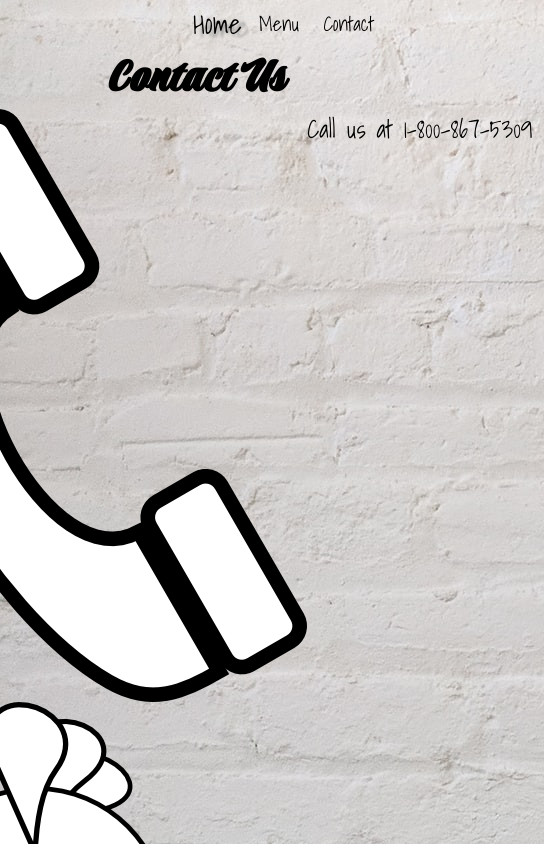
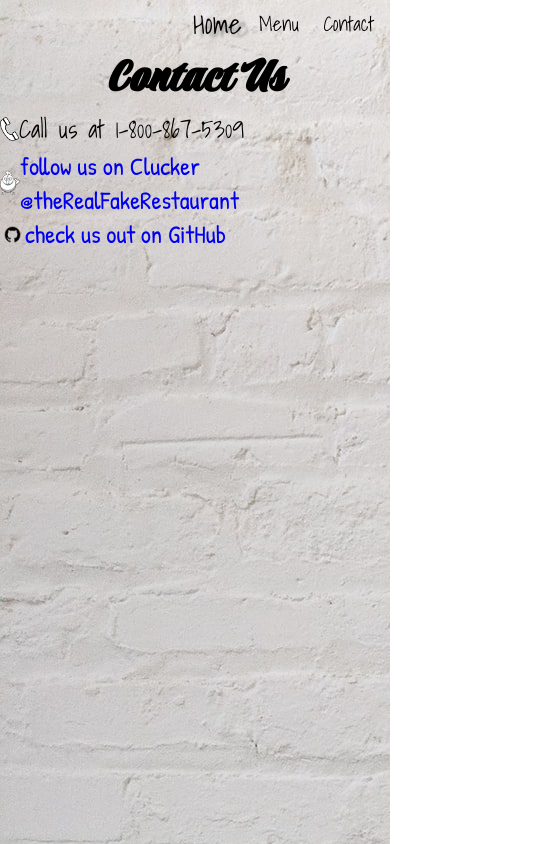
Before and after one commit to palmerusaf/restaurant-page, a website built with webpack: page dist/index.html in a window 390 px wide. Shown: the top 844 px of the page, 544 px wide, since content can reach past the window. Built offline with Linux system fonts and the light colour scheme.

Commit message:
set height of contact logos

```diff
--- a/src/css/style.scss
+++ b/src/css/style.scss
@@ -142,6 +142,15 @@ body {
     }
   }
 }
+.contact__{
+  &item{
+    width: 100%;
+  }
+  &logo{
+    height: 50px;
+    object-fit:scale-down;
+  }
+}
 
 @media only screen and (max-width: 600px) {
   .nav-bar__item {
@@ -177,6 +186,9 @@ body {
       gap: 1em;
     }
   }
+  .contact__logo{
+    height: 25px;
+  }
 }
 @media only screen and (max-width: 400px) {
 
```
Also changed, not shown: dist/main.js.
